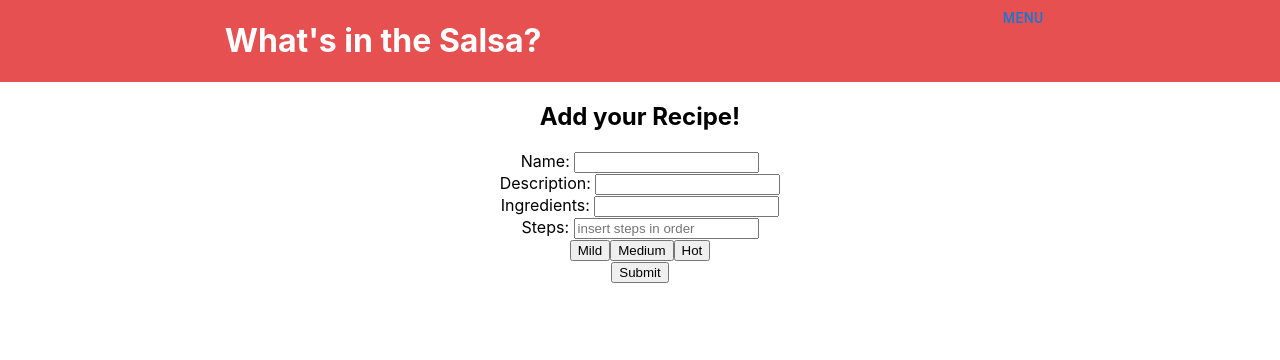
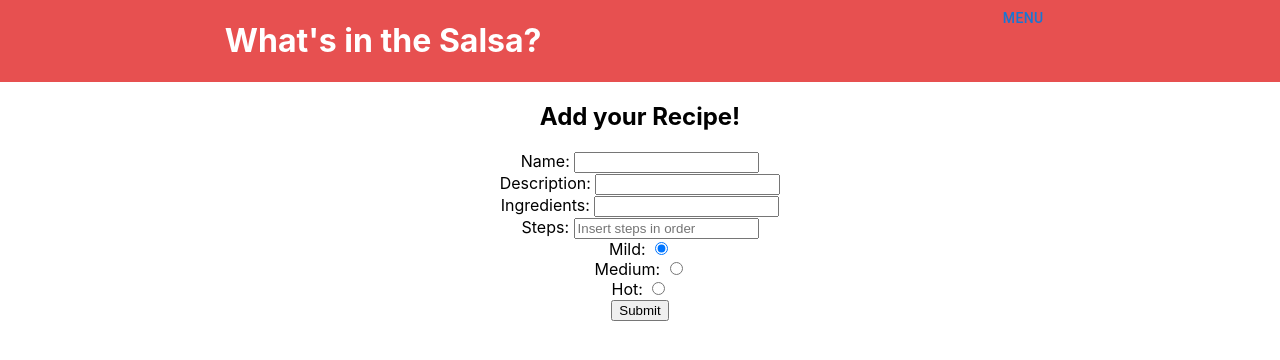
Before and after one commit to lisagarcia13/Salsa, a React (Create React App) app in the folder client/whats-in-the-salsa/: page /create in a window 1280 px wide. Shown: the top 360 px of the page. Built offline with nearby package versions, Linux system fonts and the light colour scheme; no server answers.

Commit message:
filter salsas by recipe

```diff
--- a/client/whats-in-the-salsa/src/App.js
+++ b/client/whats-in-the-salsa/src/App.js
@@ -24,9 +24,7 @@ function App() {
       <Routes>
         <Route path='/' element={<h2>Homepageeeee</h2>}/>
         <Route path='/create' element={<Form setToggle={setToggle} />} />
-        <Route path='/mild/:id' element={<Recipes recipes={salsa} setToggle={setToggle} /> } />
-        <Route path='/medium/:id' element={<Recipes recipes={salsa} setToggle={setToggle} />} />
-        <Route path ='/hot/:id' element={<Recipes recipes={salsa} setToggle={setToggle} />}/>
+        <Route path='/heat/:level' element={<Recipes recipes={salsa} setToggle={setToggle}  /> } />
       </Routes>
     </div>
   );
--- a/client/whats-in-the-salsa/src/components/BasicMenu.js
+++ b/client/whats-in-the-salsa/src/components/BasicMenu.js
@@ -40,9 +40,9 @@ export default function BasicMenu() {
         <MenuItem onClick={handleClose} >
         <Link to='/'>Home</Link></MenuItem>
         <MenuItem onClick={handleClose}><Link to='/create' textDecoration='none'>Create Salsa</Link></MenuItem>
-        <MenuItem onClick={handleClose}><Link to='/mild/:id'>Mild</Link></MenuItem>
-        <MenuItem onClick={handleClose}><Link to='/medium/:id'>Medium</Link></MenuItem>
-        <MenuItem onClick={handleClose}><Link to='/hot/:id'>Hot</Link></MenuItem>
+        <MenuItem onClick={handleClose}><Link to='/heat/Mild'>Mild</Link></MenuItem>
+        <MenuItem onClick={handleClose}><Link to='/heat/Medium'>Medium</Link></MenuItem>
+        <MenuItem onClick={handleClose}><Link to='/heat/Hot'>Hot</Link></MenuItem>
       </Menu>
     </div>
   );
--- a/client/whats-in-the-salsa/src/components/Form.jsx
+++ b/client/whats-in-the-salsa/src/components/Form.jsx
@@ -8,7 +8,7 @@ export default function Form(props) {
   const [description, setDescription] = useState('')
   const [ingredients, setIngredients] = useState('')
   const [steps, setSteps] = useState('')
-  // const [rating, setRating] = useState('')
+  const [heat, setHeat] = useState('Mild')
   const navigate = useNavigate()
 
   // useEffect(() => [
@@ -21,7 +21,8 @@ export default function Form(props) {
       name,
       description,
       ingredients,
-      steps
+      steps,
+      heat
 
     }
     const res = await postSalsa(newSalsa)
@@ -46,14 +47,21 @@ export default function Form(props) {
       <input value={ingredients} type='text' onChange={(e) => setIngredients(e.target.value)} required></input>
       <br />
       <label> Steps: </label>
-        <input value={steps} placeholder='insert steps in order' type='text' onChange={(e) => setSteps(e.target.value)} required></input>
-      <br />
-      {/* <label> Spicy Rating: </label>
-      <input value={rating} type='number' onChange={(e) => setRating(e.target.valueAsNumber)}></input> */}
-        <button>Mild</button>
-        <button>Medium</button>
-        <button>Hot</button>
+        <input value={steps} placeholder='Insert steps in order' type='text' onChange={(e) => setSteps(e.target.value)} required></input>
         <br />
+
+      <div value={heat} onChange={(e) => setHeat(e.target.value)}>
+        <label> Mild: </label>
+        <input value= 'Mild' type='radio' checked={heat === 'Mild'}  ></input>
+        <br />
+        <label> Medium: </label>
+        <input value='Medium' type='radio' checked={heat === 'Medium'}  ></input>
+        <br />
+        <label> Hot: </label>
+        <input value='Hot' type='radio' checked={heat === 'Hot'}  ></input>
+        <br />
+        </div>
+
       <button>Submit</button>
       </form>
       </div>
--- a/client/whats-in-the-salsa/src/components/Recipes.jsx
+++ b/client/whats-in-the-salsa/src/components/Recipes.jsx
@@ -1,23 +1,23 @@
-import { deleteSalsa } from "../services"
+import { useParams } from "react-router-dom"
+
 
 export default function Recipes(props) {
+  const { level } = useParams()
 
-  const handleDelete = async () => {
-    const res = await deleteSalsa()
-    props.setToggle(prevToggle => !prevToggle)
-  }
-
+  const salsaLevel = props.recipes.filter((recipe) => {
+    return recipe.fields.heat === level
+  })
 
   return (
     <div>
-      {props.recipes.map(recipe => (
+      {salsaLevel.map(recipe => (
         <div key={recipe.id}>
-        <h3>{recipe.fields.name}</h3>
+          <h3>{recipe.fields.name}</h3>
           <p>{recipe.fields.description}</p>
           <p>{recipe.fields.ingredients} </p>
           <p>Steps: {recipe.fields.steps}</p>
-          <h4>Spicy Rating: {recipe.fields.rating}</h4>
-          <button onClick={handleDelete}>Delete</button>
+          <h4>Spicy Rating: {recipe.fields.heat}</h4>
+          <button>DELETE</button>
         </div>
 
       ))}
@@ -25,6 +25,3 @@ export default function Recipes(props) {
     </div>
   )
 }
-
-
-// props.spicy === 3 && navigate '/mild'
```
